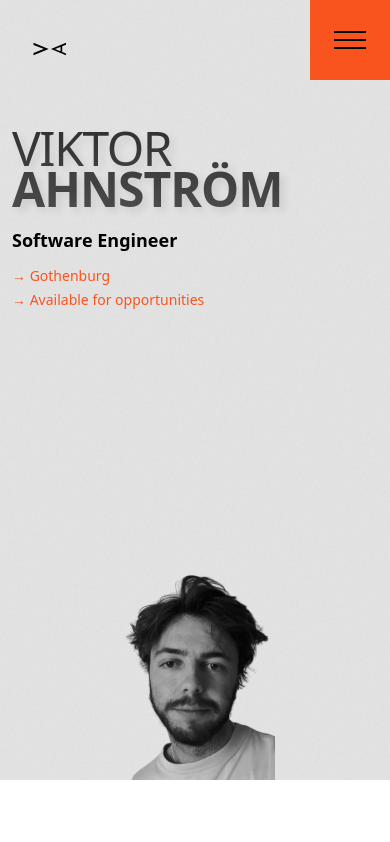
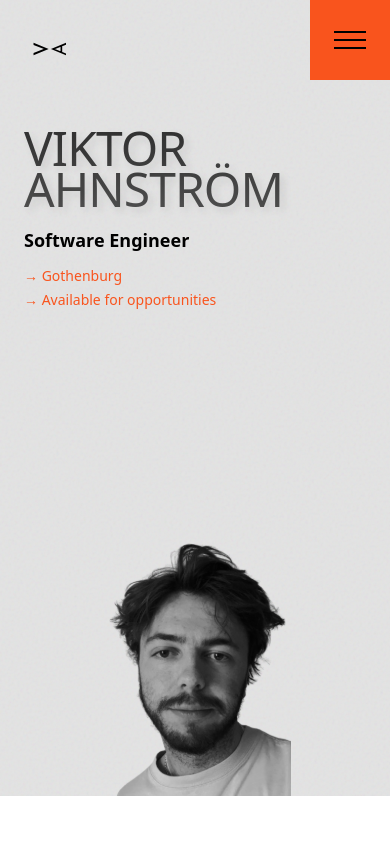
Before and after one commit to viktorahnstrom/portfolio, a Next.js app: page / in a window 390 px wide. Shown: the top 842 px of the page. Built offline with nearby package versions, Linux system fonts and the light colour scheme.

Commit message:
Fixed small issues with responsiveness

```diff
--- a/src/app/globals.css
+++ b/src/app/globals.css
@@ -53,17 +53,11 @@ body {
 
 .stylized-name span {
   display: block;
+  font-weight: 500;
+  letter-spacing: -0.02em;
 }
 
-.stylized-name span:first-child {
-  font-weight: 300;
-  letter-spacing: -0.03em;
-}
 
-.stylized-name span:last-child {
-  font-weight: 600;
-  letter-spacing: -0.02em;
-}
 
 /* Hero entrance animations */
 @keyframes fadeSlideUp {
--- a/src/components/sections/Hero.tsx
+++ b/src/components/sections/Hero.tsx
@@ -5,9 +5,9 @@ export default function Hero() {
   return (
     <section className="min-h-screen flex flex-col relative overflow-hidden">
       <div className="bg-neutral-gray grain flex-grow pt-32 sm:pt-36 md:pt-0">
-        <div className="mx-auto px-4 sm:px-6 md:px-8 lg:px-16 max-w-8xl h-full">
+        <div className="mx-auto px-6 sm:px-10 md:px-16 lg:px-24 xl:px-32 max-w-8xl h-full">
           <div className="flex flex-col md:flex-row md:items-center md:justify-between h-full">
-            <div className="flex flex-col justify-center md:pt-32 md:w-2/3 -ml-1 md:-ml-2">
+            <div className="flex flex-col justify-center md:pt-32 w-full">
               <h1 className="text-[3rem] sm:text-[4rem] md:text-[6rem] lg:text-[9rem] xl:text-[12rem] 2xl:text-[14rem] leading-[0.85] tracking-tight stylized-name animate-fade-slide-up">
                 <span>{heroContent.firstName}</span>
                 <span>{heroContent.lastName}</span>
@@ -33,9 +33,9 @@ export default function Hero() {
         </div>
       </div>
 
-      {/* Profile picture - centered */}
-      <div className="absolute bottom-16 sm:bottom-20 md:bottom-48 inset-x-0 flex justify-center z-10 animate-fade-in animation-delay-400">
-        <div className="relative w-40 h-52 sm:w-48 sm:h-60 md:w-64 md:h-80 animate-slide-up">
+      {/* Profile picture - centered, larger */}
+      <div className="absolute bottom-12 sm:bottom-16 md:bottom-40 inset-x-0 flex justify-center z-10 animate-fade-in animation-delay-400">
+        <div className="relative w-48 h-64 sm:w-56 sm:h-72 md:w-72 md:h-96 animate-slide-up">
           <Image
             src="/profilepicture.svg"
             alt="Profile photo"
@@ -46,7 +46,7 @@ export default function Hero() {
         </div>
       </div>
 
-      <div className="bg-neutral-white h-16 sm:h-20 md:h-48"></div>
+      <div className="bg-neutral-white h-12 sm:h-16 md:h-40"></div>
     </section>
   );
 }
```
